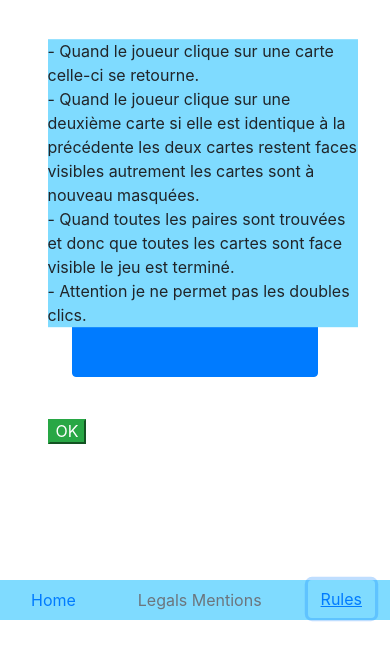
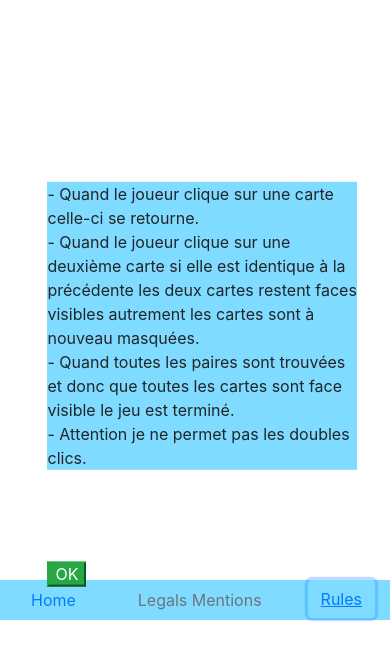
Before and after one commit to royce76/Pairs_Games, a website built with Parcel: page index.html in a window 390 px wide. Both pictures are taken after a click on the button "Rules". Shown: the part 108-768 px from the top of the page. Built offline with nearby package versions, Linux system fonts and the light colour scheme.

Commit message:
add responsive details

```diff
--- a/css/main.css
+++ b/css/main.css
@@ -94,22 +94,27 @@ textarea {
     }
 
     footer {
+      margin-top: 0.5em;
       background-color: #7FDBFF;
     }
 
-    #cardDiv, .marginRestart {
+    .marginRestart {
       margin : 12.2em auto;
     }
 
     .translateRules {
-      translate: 0% -20vh;
+      translate: 0% 20vh;
     }
 
     .translateOkay {
-      translate: 0% 25vh;
+      translate: 0% 65vh;
     }
 
     @media screen and (min-width: 768px) {
+
+      footer {
+        margin-top: 6em;
+      }
 
       .translateRules {
         translate: 0% 2vh;
--- a/js/main.js
+++ b/js/main.js
@@ -167,7 +167,7 @@ document.addEventListener( 'dblclick', function(event) {
 function startTheGame() {
     let button = document.createElement("button");
     document.getElementById("cardDiv").appendChild(button);
-    button.classList.add("btn", "btn-primary", "col-10", "offset-1");
+    button.classList.add("btn", "btn-primary", "col-10", "offset-1", "marginRestart");
     button.style.height = "20vh";
     button.innerText = "Play";
     scoreText.innerText = "WELCOME";
```
